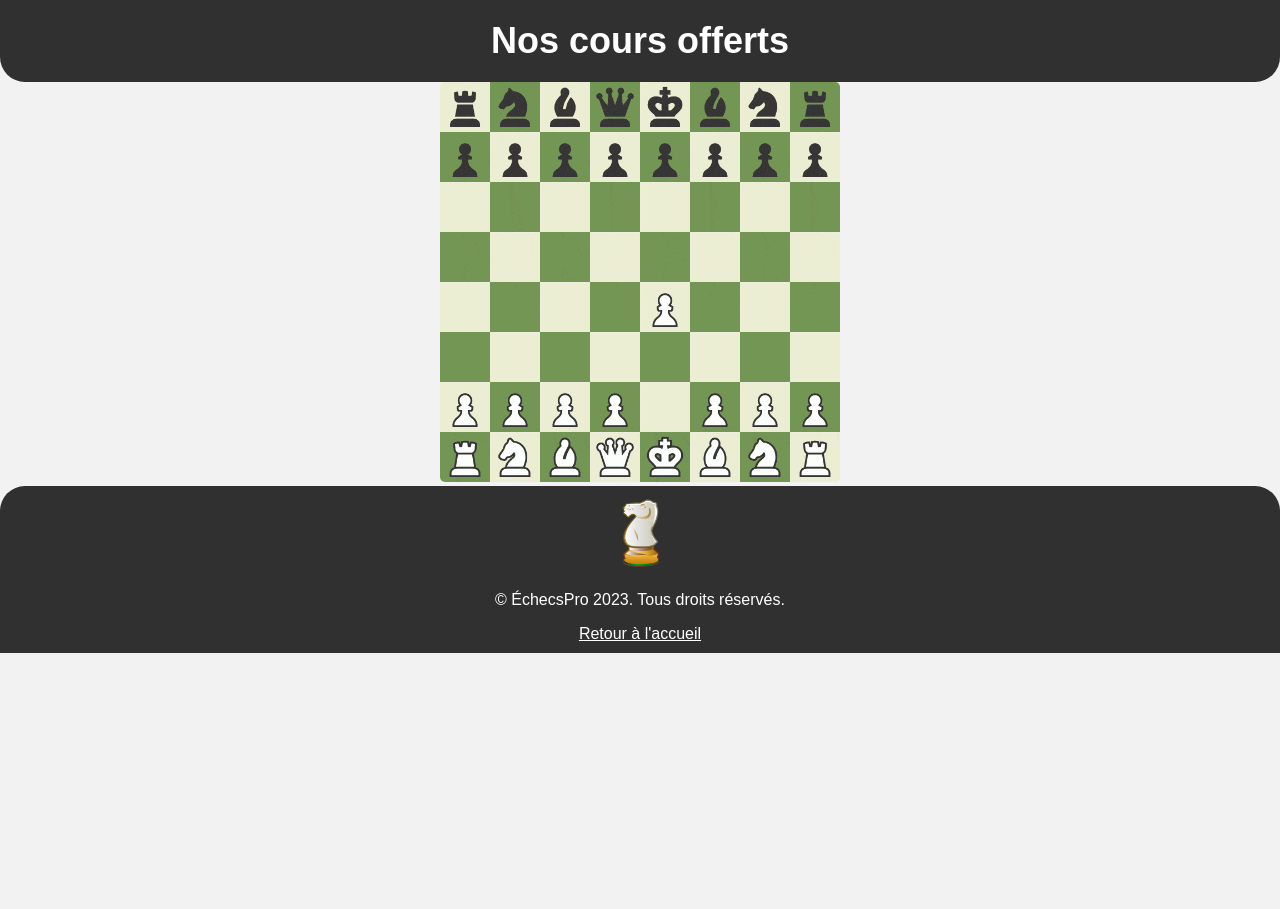
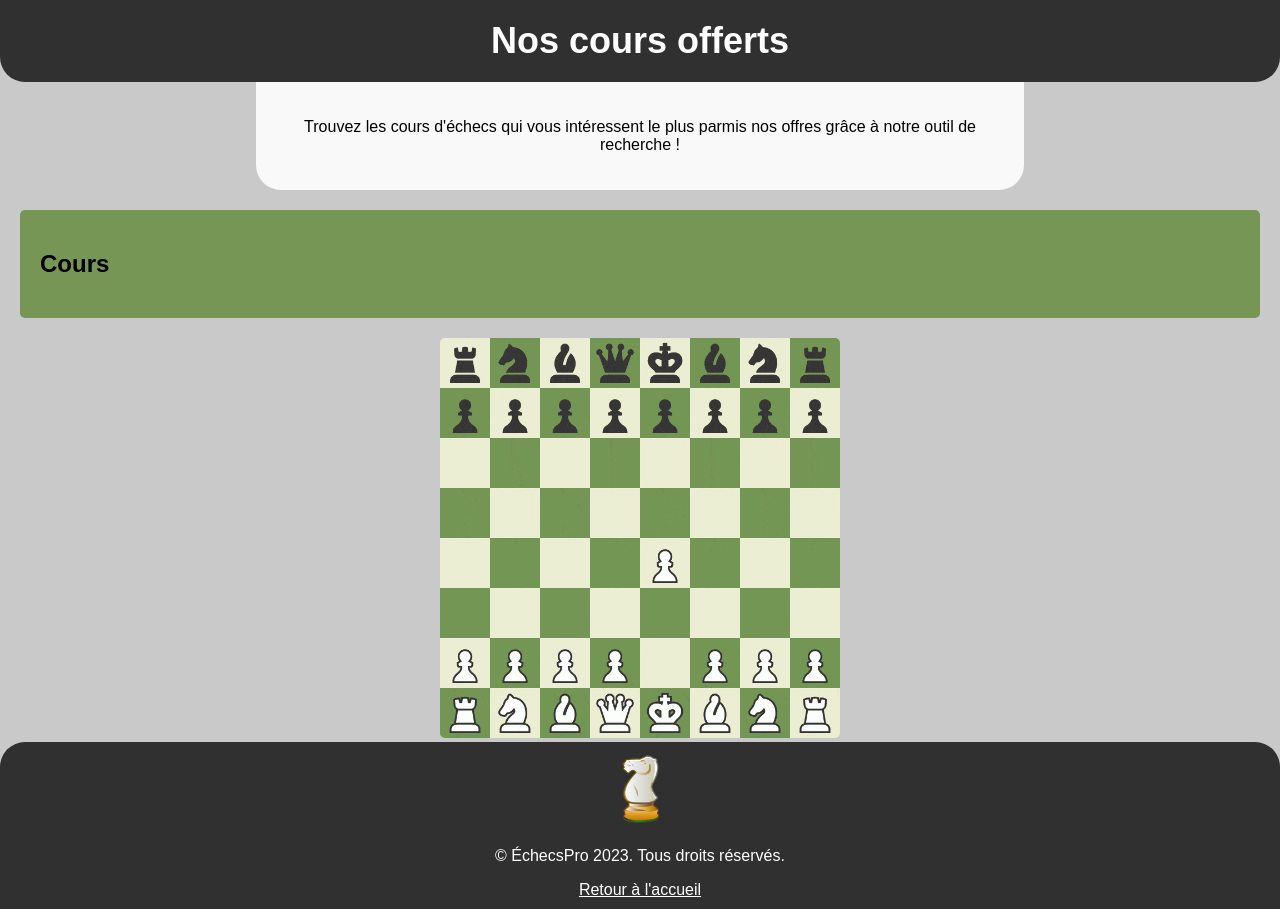
Before and after one commit to LudoDelo/TP3_ApplicationsWeb, a plain HTML site: page html/cours.html in a window 1280 px wide. Before the commit the page ends 800 px from the top, so only its background shows below. Drawn offline with Linux system fonts and the light colour scheme; no server answers.

Commit message:
Ajout des fichiers css et transfert du code css vers fichiers + ajouts mineurs sur les documents html

```diff
--- /dev/null
+++ b/css/clubs.css
@@ -0,0 +1,78 @@
+body {
+    font-family: Arial, sans-serif;
+    margin: 0;
+    padding: 0;
+    background-color: #c9c9c9;
+}
+
+header {
+    background-color: #303030;
+    color: white;
+    padding: 20px;
+    text-align: center;
+    border-bottom-right-radius: 25px;
+    border-bottom-left-radius: 25px;
+}
+
+header h1 {
+    margin: 0;
+    font-size: 36px;
+}
+
+footer {
+    background-color: #303030;
+    color: white;
+    padding: 10px;
+    text-align: center;
+    border-top-right-radius: 25px;
+    border-top-left-radius: 25px;
+}
+
+.centrer {
+    text-align: center;
+}
+
+.logo {
+    width: 75px;
+    height: auto;
+}
+
+footer a {
+    color: white;
+}
+
+#message {
+    background-color: #f9f9f9;
+    padding: 20px;
+    text-align: center;
+    margin-left: 20%;
+    margin-right: 20%;
+    font-family: Arial, sans-serif;
+    border-bottom-right-radius: 25px;
+    border-bottom-left-radius: 25px;
+}
+
+.afficherData {
+    margin: 20px;
+    background-color: #769656;
+    border-radius: 5px;
+    padding: 20px;
+}
+
+ul {
+    list-style: none;
+    padding: 0;
+    margin: 0;
+}
+
+li {
+    padding: 10px;
+    border-bottom: 1px solid #c0c0c0;
+    font-family: Arial, sans-serif;
+    font-weight: bold;
+}
+
+li:hover {
+    background-color: #344425;
+    color: white;
+}
--- /dev/null
+++ b/css/cours.css
@@ -0,0 +1,78 @@
+body {
+    font-family: Arial, sans-serif;
+    margin: 0;
+    padding: 0;
+    background-color: #c9c9c9;
+}
+
+header {
+    background-color: #303030;
+    color: white;
+    padding: 20px;
+    text-align: center;
+    border-bottom-right-radius: 25px;
+    border-bottom-left-radius: 25px;
+}
+
+header h1 {
+    margin: 0;
+    font-size: 36px;
+}
+
+footer {
+    background-color: #303030;
+    color: white;
+    padding: 10px;
+    text-align: center;
+    border-top-right-radius: 25px;
+    border-top-left-radius: 25px;
+}
+
+.centrer {
+    text-align: center;
+}
+
+.logo {
+    width: 75px;
+    height: auto;
+}
+
+footer a {
+    color: white;
+}
+
+#message {
+    background-color: #f9f9f9;
+    padding: 20px;
+    text-align: center;
+    margin-left: 20%;
+    margin-right: 20%;
+    font-family: Arial, sans-serif;
+    border-bottom-right-radius: 25px;
+    border-bottom-left-radius: 25px;
+}
+
+.afficherData {
+    margin: 20px;
+    background-color: #769656;
+    border-radius: 5px;
+    padding: 20px;
+}
+
+ul {
+    list-style: none;
+    padding: 0;
+    margin: 0;
+}
+
+li {
+    padding: 10px;
+    border-bottom: 1px solid #c0c0c0;
+    font-family: Arial, sans-serif;
+    font-weight: bold;
+}
+
+li:hover {
+    background-color: #344425;
+    color: white;
+}
--- /dev/null
+++ b/css/index.css
@@ -0,0 +1,71 @@
+body {
+    font-family: Arial, sans-serif;
+    margin: 0;
+    padding: 0;
+    background-color: #769656;
+}
+
+header {
+    background-color: #303030;
+    color: #fff;
+    padding: 20px;
+    text-align: center;
+    border-bottom-right-radius: 25px;
+    border-bottom-left-radius: 25px;
+}
+
+header h1 {
+    margin: 0;
+    font-size: 36px;
+}
+
+a {
+    text-decoration: none;
+    color: black;
+}
+
+nav {
+    margin: 20px;
+    background-color: #fff;
+    border-radius: 5px;
+    padding: 20px;
+}
+
+nav h2 {
+    font-size: 24px;
+    margin-bottom: 10px;
+    color: #303030;
+}
+
+ul {
+    list-style: none;
+    padding: 0;
+    margin: 0;
+}
+
+li {
+    padding: 10px;
+    border-bottom: 1px solid #c0c0c0;
+}
+
+li:hover {
+    background-color: #f2f2f2;
+}
+
+footer {
+    background-color: #303030;
+    color: #fff;
+    padding: 20px;
+    text-align: center;
+    border-top-right-radius: 25px;
+    border-top-left-radius: 25px;
+}
+
+.centrer {
+    text-align: center;
+}
+
+.logo {
+    width: 75px;
+    height: auto;
+}
--- /dev/null
+++ b/css/tournois.css
@@ -0,0 +1,78 @@
+body {
+    font-family: Arial, sans-serif;
+    margin: 0;
+    padding: 0;
+    background-color: #c9c9c9;
+}
+
+header {
+    background-color: #303030;
+    color: white;
+    padding: 20px;
+    text-align: center;
+    border-bottom-right-radius: 25px;
+    border-bottom-left-radius: 25px;
+}
+
+header h1 {
+    margin: 0;
+    font-size: 36px;
+}
+
+footer {
+    background-color: #303030;
+    color: white;
+    padding: 10px;
+    text-align: center;
+    border-top-right-radius: 25px;
+    border-top-left-radius: 25px;
+}
+
+.centrer {
+    text-align: center;
+}
+
+.logo {
+    width: 75px;
+    height: auto;
+}
+
+footer a {
+    color: white;
+}
+
+#message {
+    background-color: #f9f9f9;
+    padding: 20px;
+    text-align: center;
+    margin-left: 20%;
+    margin-right: 20%;
+    font-family: Arial, sans-serif;
+    border-bottom-right-radius: 25px;
+    border-bottom-left-radius: 25px;
+}
+
+.afficherData {
+    margin: 20px;
+    background-color: #769656;
+    border-radius: 5px;
+    padding: 20px;
+}
+
+ul {
+    list-style: none;
+    padding: 0;
+    margin: 0;
+}
+
+li {
+    padding: 10px;
+    border-bottom: 1px solid #c0c0c0;
+    font-family: Arial, sans-serif;
+    font-weight: bold;
+}
+
+li:hover {
+    background-color: #344425;
+    color: white;
+}
--- a/html/cours.html
+++ b/html/cours.html
@@ -1,62 +1,31 @@
 <!DOCTYPE html>
 <html lang="fr">
+
 <head>
   <meta charset="UTF-8">
   <meta http-equiv="X-UA-Compatible" content="IE=edge">
   <meta name="viewport" content="width=device-width, initial-scale=1.0">
   <title>Cours - EchecsPro</title>
+  <link rel="stylesheet" href="../css/cours.css">
 </head>
-<style>
-body {
-  font-family: Arial, sans-serif;
-  margin: 0;
-  padding: 0;
-  background-color: #f2f2f2;
-}
 
-header {
-  background-color: #303030;
-  color: white;
-  padding: 20px;
-  text-align: center;
-  border-bottom-right-radius: 25px;
-  border-bottom-left-radius: 25px;
-}
-
-header h1 {
-  margin: 0;
-  font-size: 36px;
-}
-
-footer {
-  background-color: #303030;
-  color: white;
-  padding: 10px;
-  text-align: center;
-  border-top-right-radius: 25px;
-  border-top-left-radius: 25px;
-}
-
-.centrer {
-  text-align: center;
-}
-
-.logo {
-  width: 75px;
-  height: auto;
-}
-
-footer a {
-    color: white;
-}
-
-</style>
 <body>
   <header>
     <h1>Nos cours offerts</h1>
   </header>
 
-    <!--Inserer le tableau base de donnees ici-->
+  <section id="message">
+    <p>Trouvez les cours d'échecs qui vous intéressent le plus parmis nos offres grâce à notre outil de recherche !</p>
+  </section>
+
+  <!--Inserer la liste base de donnees ici-->
+
+  <div class="afficherData">
+    <h2 id="root">Cours</h2>
+    <span id="affichage">
+      <ul id="tousLesCours"></ul>
+    </span>
+  </div>
 
   <div class="centrer">
     <img src="../images/imgCours.gif" height="400px" width="auto" style="border-radius: 5px;" class="imageCentre">
@@ -69,5 +38,8 @@ footer a {
       <a href="../index.html">Retour à l'accueil</a>
     </div>
   </footer>
+
+  <script src="../javascript/cours.js"></script>
 </body>
+
 </html>
```
Also changed, not shown: html/clubs.html (+17 -45 lines), html/tournois.html (+17 -45 lines), index.html (+3 -74 lines). Lines whose indentation alone changed are shown as unchanged.
